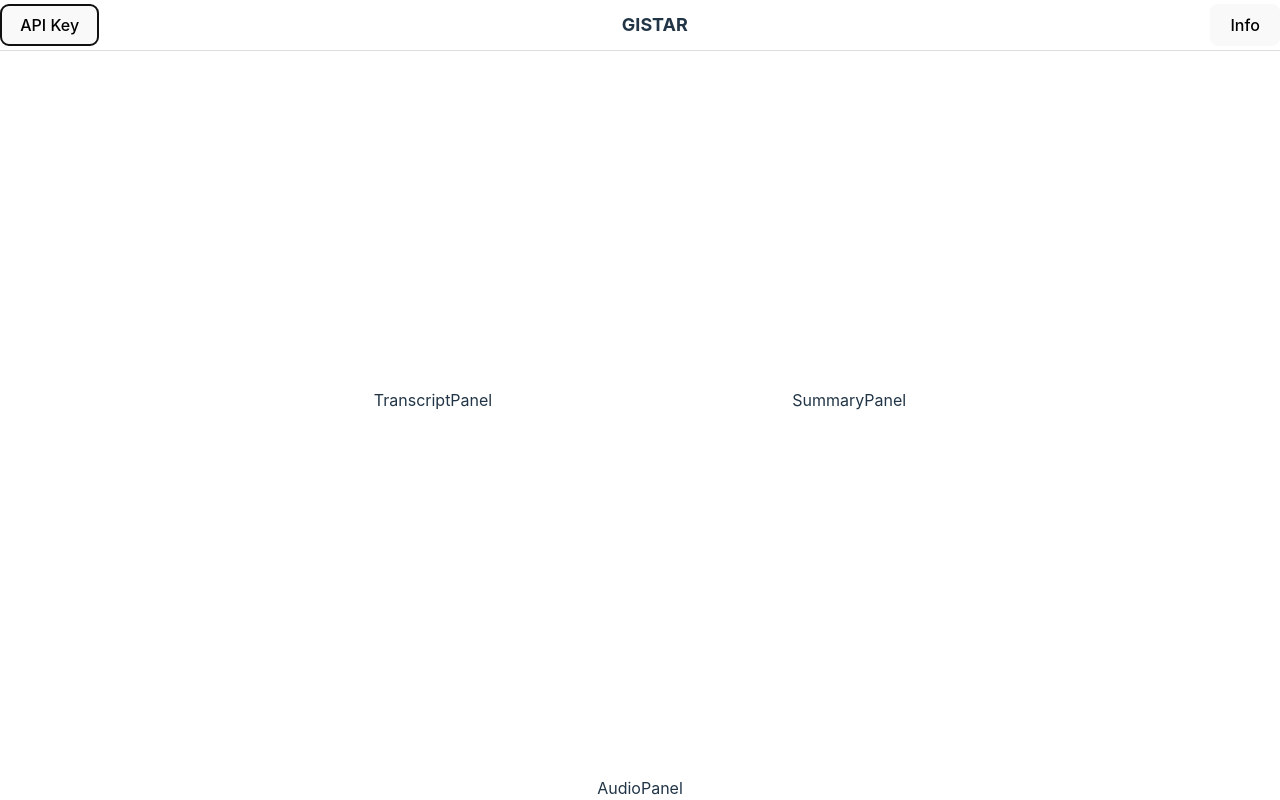
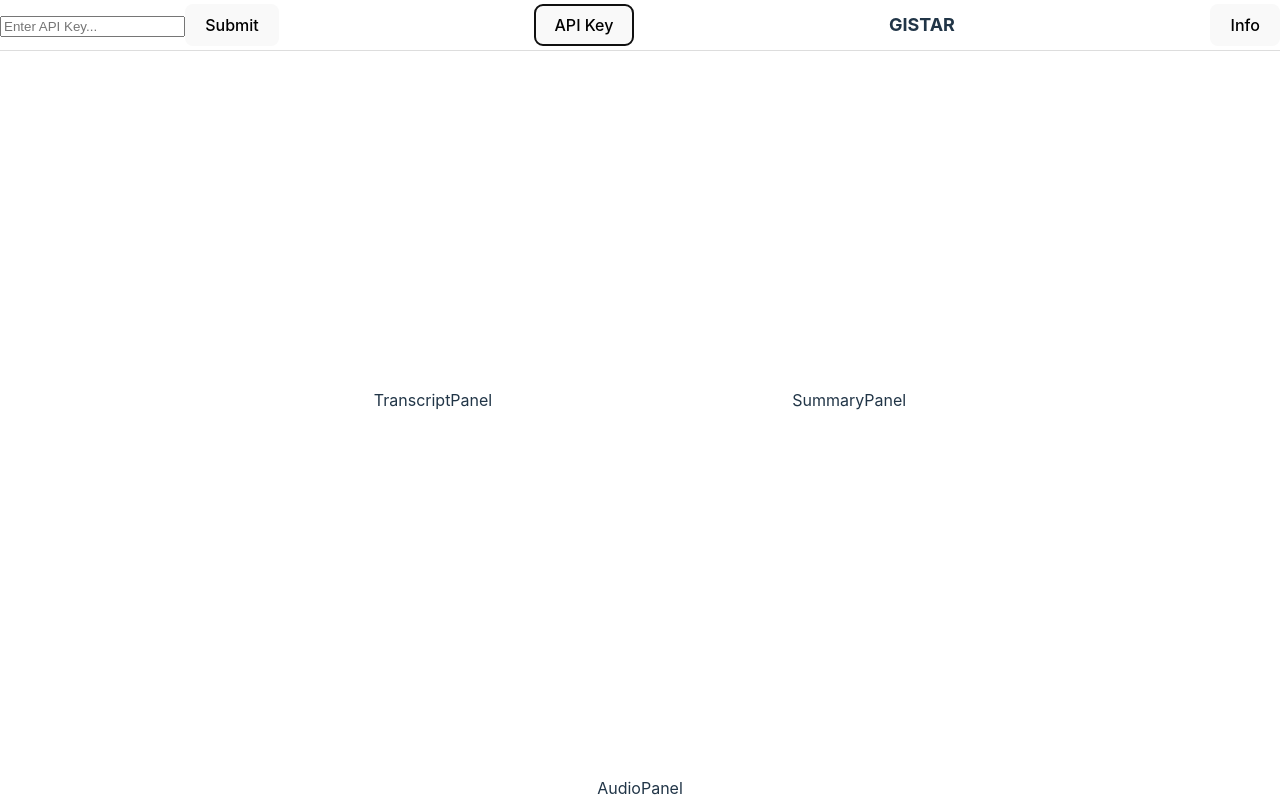
Before and after one commit to Carsonthemonkey/GIST, a React (Vite) app: page / in a window 1280 px wide. Both pictures are taken after a click on the button "API Key". Built offline with nearby package versions, Linux system fonts and the light colour scheme.

Commit message:
Adds popup for API key

```diff
--- a/src/components/Toolbar.tsx
+++ b/src/components/Toolbar.tsx
@@ -1,10 +1,42 @@
-import React from 'react'
+import React, { useState } from 'react'
 import '../styles/Toolbar.css'
 
 const Toolbar = () => {
+  const [isPopupOpen, setIsPopupOpen] = useState(false);
+  const [inputValue, setInputValue] = useState('');
+
+  const togglePopup = () => {
+    setIsPopupOpen(!isPopupOpen);
+  };
+
+  const handleInputChange = (event: React.ChangeEvent<HTMLInputElement>) => {
+    setInputValue(event.target.value);
+  };
+
+  const handleSubmit = (event: React.FormEvent<HTMLFormElement>) => {
+    event.preventDefault();
+    // Do something with the input value, e.g. submit to server or update state
+    console.log(inputValue);
+    setInputValue('');
+    setIsPopupOpen(false);
+  };
+
   return (
     <div id="toolbar">
-        <button id="api-button">API Key</button>
+        <button onClick={togglePopup} id="api-button">API Key</button>
+        {isPopupOpen && (
+          <div>
+            <form onSubmit={handleSubmit}>
+              <input
+                type="text"
+                value={inputValue}
+                onChange={handleInputChange}
+                placeholder="Enter API Key..."
+              />
+              <button type="submit">Submit</button>
+            </form>
+          </div>
+        )}
         <h1 id="app-name">GISTAR</h1>
         <button id="info-button">Info</button>
     </div>
```
